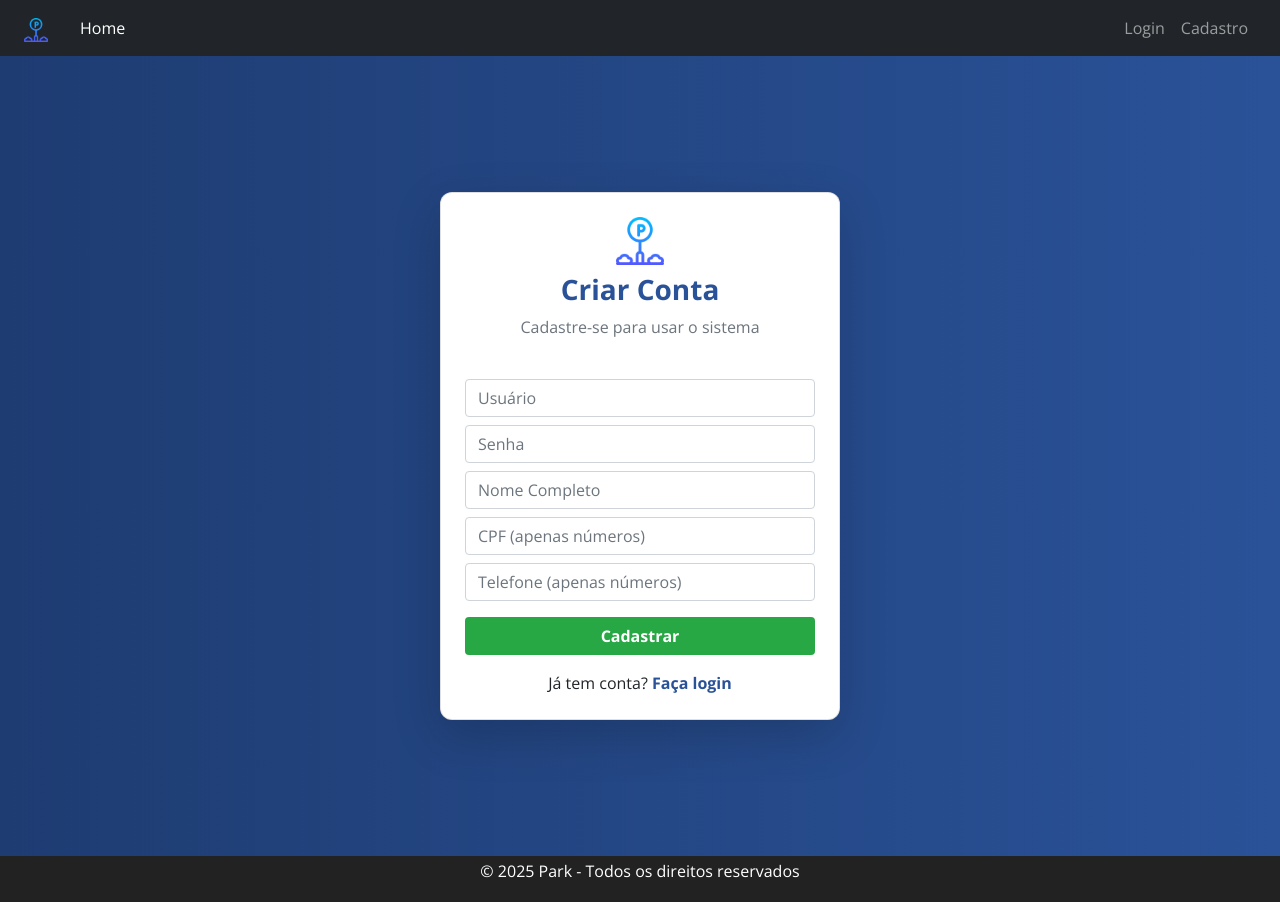
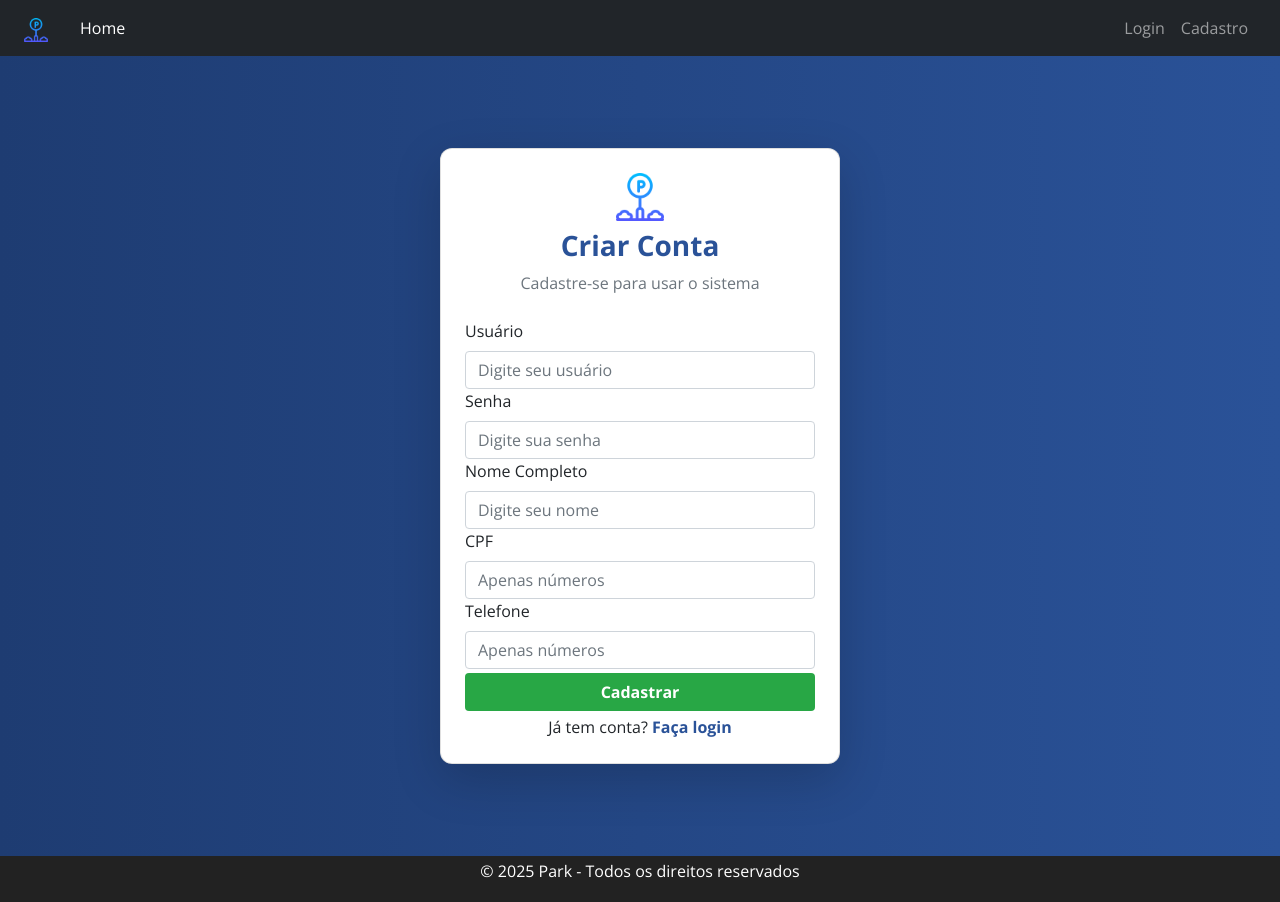
Before and after one commit to MauryDev/Projeto-final---teste, a React (Create React App) app in the folder frontend/: page /cadastro in a window 1280 px wide. Built offline with nearby package versions, Linux system fonts and the light colour scheme.

Commit message:
Ajustes nas telas de login e cadastro e a tela de perfil iniciada

```diff
--- a/frontend/package.json
+++ b/frontend/package.json
@@ -27,6 +27,7 @@
     "react-icons": "^5.5.0",
     "react-router-dom": "6",
     "react-scripts": "5.0.1",
+    "sweetalert2": "^11.23.0",
     "typescript": "^4.4.2",
     "web-vitals": "^2.1.0",
     "yup": "^1.7.0",
--- a/frontend/src/api/usuarioService.ts
+++ b/frontend/src/api/usuarioService.ts
@@ -4,3 +4,8 @@ export async function createUsuario(username: string, password: string) {
   const res = await api.post("/usuarios", { username, password });
   return res.data;
 }
+
+export async function getUsuarioById(id: number) {
+  const res = await api.get(`/usuarios/${id}`);
+  return res.data;
+}
--- a/frontend/src/components/AuthLayout.tsx
+++ b/frontend/src/components/AuthLayout.tsx
@@ -5,6 +5,7 @@ type AuthLayoutProps = {
   subtitle: string;
   iconColor?: string;
   children: React.ReactNode;
+  subtitleStyle?: React.CSSProperties
 };
 
 export default function AuthLayout({
@@ -12,6 +13,7 @@ export default function AuthLayout({
   subtitle,
   iconColor = "#ffc107",
   children,
+  subtitleStyle,
 }: AuthLayoutProps) {
   return (
     <div
@@ -33,7 +35,9 @@ export default function AuthLayout({
           <h3 className="mt-2" style={{ color: "#2a5298", fontWeight: "bold" }}>
             {title}
           </h3>
-          <p className="text-muted">{subtitle}</p>
+          <p className="text-muted" style={subtitleStyle}>
+            {subtitle}
+          </p>
         </div>
 
         {children}
--- a/frontend/src/context/AuthContext.tsx
+++ b/frontend/src/context/AuthContext.tsx
@@ -1,47 +1,55 @@
 import React, { createContext, useState, ReactNode, useEffect } from "react";
 
 export interface AuthContextType {
+  id: string | null;
   token: string | null;
   username: string | null;
-  login: (token: string, username: string) => void;
+  login: (id: string | null, token: string, username: string) => void;
   logout: () => void;
-  loading: boolean; // ✅ adiciona aqui
+  loading: boolean;
 }
 
 export const AuthContext = createContext<AuthContextType | undefined>(undefined);
 
 export const AuthProvider = ({ children }: { children: ReactNode }) => {
+  const [id, setId] = useState<string | null>(null);
   const [token, setToken] = useState<string | null>(null);
   const [username, setUsername] = useState<string | null>(null);
-  const [loading, setLoading] = useState(true); // ✅ adiciona aqui
+  const [loading, setLoading] = useState(true);
 
   useEffect(() => {
-    // Restaurar do localStorage ao recarregar a página
+    const savedId = localStorage.getItem("id");
     const savedToken = localStorage.getItem("token");
     const savedUsername = localStorage.getItem("username");
-    if (savedToken && savedUsername) {
+    if (savedId && savedToken && savedUsername) {
+      setId(savedId);
       setToken(savedToken);
       setUsername(savedUsername);
     }
-    setLoading(false); // ✅ marca carregamento como concluído
+    setLoading(false);
   }, []);
 
-  const login = (newToken: string, newUsername: string) => {
+  const login = (newId: string | null, newToken: string, newUsername: string) => {
+    setId(newId);
     setToken(newToken);
     setUsername(newUsername);
+
+    if (newId) localStorage.setItem("id", newId);
     localStorage.setItem("token", newToken);
     localStorage.setItem("username", newUsername);
   };
 
   const logout = () => {
+    setId(null);
     setToken(null);
     setUsername(null);
+    localStorage.removeItem("id");
     localStorage.removeItem("token");
     localStorage.removeItem("username");
   };
 
   return (
-    <AuthContext.Provider value={{ token, username, login, logout, loading }}>
+    <AuthContext.Provider value={{ id, token, username, login, logout, loading }}>
       {children}
     </AuthContext.Provider>
   );
--- a/frontend/src/pages/Cadastro.tsx
+++ b/frontend/src/pages/Cadastro.tsx
@@ -1,5 +1,7 @@
+import React, { useState } from "react";
 import { useForm } from "react-hook-form";
 import { useNavigate } from "react-router-dom";
+import Swal from "sweetalert2";
 import api from "../api/api";
 import AuthLayout from "../components/AuthLayout";
 
@@ -12,58 +14,42 @@ type FormValues = {
 };
 
 export default function Cadastro() {
-  const {
-    register,
-    handleSubmit,
-    formState: { errors },
-    setValue
-  } = useForm<FormValues>();
+  const { register, handleSubmit, formState: { errors }, setValue } = useForm<FormValues>();
   const navigate = useNavigate();
+  const [loading, setLoading] = useState(false);
 
   const onSubmit = async (data: FormValues) => {
+    setLoading(true);
     try {
-      // Step 1: Create the user (Usuario)
-      const userResponse = await api.post('/usuarios', {
-        username: data.username,
-        password: data.password,
+      await api.post('/usuarios', { username: data.username, password: data.password });
+      const loginResponse = await api.post('/auth', { username: data.username, password: data.password });
+      localStorage.setItem('token', loginResponse.data.token);
+      await api.post('/clientes', { nome: data.nome, cpf: data.cpf, telefone: data.telefone });
+
+      Swal.fire({
+        icon: "success",
+        title: "Cadastro realizado",
+        text: "Usuário e cliente criados com sucesso!",
+        timer: 2000,
+        showConfirmButton: false,
       });
 
-      // Step 2: Login to get the JWT token
-      const loginResponse = await api.post('/auth', {
-        username: data.username,
-        password: data.password,
-      });
-
-      localStorage.setItem('token', loginResponse.data.token);
-
-      // Step 3: Create the client (Cliente) with the obtained token
-      // The token is automatically added by the Axios interceptor
-      const clientResponse = await api.post('/clientes', {
-        nome: data.nome,
-        cpf: data.cpf,
-        telefone: data.telefone,
-      });
-
-      alert("Usuário e Cliente criados com sucesso!");
-      navigate("/vagas");
+      navigate("/login");
 
     } catch (err: any) {
-      if (err.response) {
-        alert("Erro no cadastro: " + err.response.data.message);
-      } else {
-        alert("Erro ao cadastrar usuário. Verifique sua conexão ou tente novamente.");
-      }
+      const message = err.response?.data?.message || "Erro ao cadastrar. Verifique sua conexão ou tente novamente.";
+      Swal.fire({ icon: "error", title: "Falha no cadastro", text: message });
       console.error(err);
+    } finally {
+      setLoading(false);
     }
   };
 
-  // Função para formatar o CPF
   const handleCpfChange = (e: React.ChangeEvent<HTMLInputElement>) => {
     const value = e.target.value.replace(/\D/g, '').slice(0, 11);
     setValue('cpf', value, { shouldValidate: true });
   };
 
-  // Função para formatar o telefone
   const handleTelefoneChange = (e: React.ChangeEvent<HTMLInputElement>) => {
     const value = e.target.value.replace(/\D/g, '').slice(0, 15);
     setValue('telefone', value, { shouldValidate: true });
@@ -74,105 +60,102 @@ export default function Cadastro() {
       title="Criar Conta"
       subtitle="Cadastre-se para usar o sistema"
       iconColor="#28a745"
+      subtitleStyle={{ marginBottom: '0rem' }} // diminui distância até o primeiro input
     >
-      <form onSubmit={handleSubmit(onSubmit)}>
+      <form onSubmit={handleSubmit(onSubmit)} style={{ gap: '0.25rem' }}>
+        <div className="mb-0.5">
+          <label htmlFor="username" className="form-label">Usuário</label>
           <input
-          className="form-control mb-2"
+            id="username"
+            className="form-control"
             type="text"
-          placeholder="Usuário"
+            placeholder="Digite seu usuário"
             {...register("username", { required: "Usuário é obrigatório" })}
+            disabled={loading}
           />
-        {errors.username && (
-          <p className="text-danger">{errors.username.message}</p>
-        )}
+          {errors.username && <p className="text-danger mb-0">{errors.username.message}</p>}
+        </div>
 
+        <div className="mb-0.5">
+          <label htmlFor="password" className="form-label">Senha</label>
           <input
-          className="form-control mb-2"
+            id="password"
+            className="form-control"
             type="password"
-          placeholder="Senha"
+            placeholder="Digite sua senha"
             {...register("password", {
               required: "Senha é obrigatória",
-            minLength: {
-              value: 6,
-              message: "Senha precisa ter no mínimo 6 caracteres",
-            },
+              minLength: { value: 6, message: "Senha precisa ter no mínimo 6 caracteres" },
             })}
+            disabled={loading}
+            autoComplete="new-password"
           />
-        {errors.password && (
-          <p className="text-danger">{errors.password.message}</p>
-        )}
+          {errors.password && <p className="text-danger mb-0">{errors.password.message}</p>}
+        </div>
 
+        <div className="mb-0.5">
+          <label htmlFor="nome" className="form-label">Nome Completo</label>
           <input
-          className="form-control mb-2"
+            id="nome"
+            className="form-control"
             type="text"
-          placeholder="Nome Completo"
+            placeholder="Digite seu nome"
             {...register("nome", {
               required: "Nome é obrigatório",
-            minLength: {
-              value: 5,
-              message: "Nome precisa ter no mínimo 5 caracteres"
-            }
+              minLength: { value: 5, message: "Nome precisa ter no mínimo 5 caracteres" },
             })}
+            disabled={loading}
           />
-        {errors.nome && (
-          <p className="text-danger">{errors.nome.message}</p>
-        )}
+          {errors.nome && <p className="text-danger mb-0">{errors.nome.message}</p>}
+        </div>
 
+        <div className="mb-0.5">
+          <label htmlFor="cpf" className="form-label">CPF</label>
           <input
-          className="form-control mb-2"
+            id="cpf"
+            className="form-control"
             type="text"
-          placeholder="CPF (apenas números)"
+            placeholder="Apenas números"
             {...register("cpf", {
               required: "CPF é obrigatório",
-            minLength: {
-              value: 11,
-              message: "O CPF deve ter 11 dígitos"
-            },
-            maxLength: {
-              value: 11,
-              message: "O CPF deve ter 11 dígitos"
-            }
+              minLength: { value: 11, message: "CPF deve ter 11 dígitos" },
+              maxLength: { value: 11, message: "CPF deve ter 11 dígitos" },
             })}
             onChange={handleCpfChange}
+            disabled={loading}
           />
-        {errors.cpf && (
-          <p className="text-danger">{errors.cpf.message}</p>
-        )}
+          {errors.cpf && <p className="text-danger mb-0">{errors.cpf.message}</p>}
+        </div>
 
+        <div className="mb-0.5">
+          <label htmlFor="telefone" className="form-label">Telefone</label>
           <input
-          className="form-control mb-2"
+            id="telefone"
+            className="form-control"
             type="text"
-          placeholder="Telefone (apenas números)"
+            placeholder="Apenas números"
             {...register("telefone", {
               required: "Telefone é obrigatório",
-            minLength: {
-              value: 11,
-              message: "O Telefone deve ter no mínimo 11 dígitos"
-            },
-            maxLength: {
-              value: 15,
-              message: "O Telefone deve ter no máximo 15 dígitos"
-            }
+              minLength: { value: 11, message: "Telefone deve ter no mínimo 11 dígitos" },
+              maxLength: { value: 15, message: "Telefone deve ter no máximo 15 dígitos" },
             })}
             onChange={handleTelefoneChange}
+            disabled={loading}
           />
-        {errors.telefone && (
-          <p className="text-danger">{errors.telefone.message}</p>
-        )}
+          {errors.telefone && <p className="text-danger mb-0">{errors.telefone.message}</p>}
+        </div>
 
         <button
-          className="btn w-100 mt-2"
           type="submit"
-          style={{
-            backgroundColor: "#28a745",
-            color: "#fff",
-            fontWeight: "bold",
-          }}
+          className="btn w-100 mt-1"
+          style={{ backgroundColor: "#28a745", color: "#fff", fontWeight: "bold" }}
+          disabled={loading}
         >
-          Cadastrar
+          {loading ? "Cadastrando..." : "Cadastrar"}
         </button>
       </form>
-      <p className="text-center mt-3 mb-0">
+
+      <p className="text-center mt-1 mb-0">
         Já tem conta?{" "}
         <span
           style={{ color: "#2a5298", fontWeight: "bold", cursor: "pointer" }}
--- a/frontend/src/pages/Login.tsx
+++ b/frontend/src/pages/Login.tsx
@@ -1,5 +1,6 @@
 import React, { useState } from "react";
 import { useNavigate } from "react-router-dom";
+import Swal from "sweetalert2";
 import { useAuth } from "../hooks/useAuth";
 import { login as loginAPI } from "../api/authService";
 import AuthLayout from "../components/AuthLayout";
@@ -9,47 +10,90 @@ export default function Login() {
   const navigate = useNavigate();
   const [username, setUsername] = useState("");
   const [password, setPassword] = useState("");
-  const [error, setError] = useState("");
+  const [loading, setLoading] = useState(false);
 
   const handleSubmit = async (e: React.FormEvent) => {
     e.preventDefault();
+    if (!username || !password) {
+      Swal.fire({
+        icon: "warning",
+        title: "Atenção",
+        text: "Preencha todos os campos",
+      });
+      return;
+    }
+
+    setLoading(true);
+
     try {
-      const res = await loginAPI(username, password);
-      login(res.token, username); // Salva token e username
+      const res = await loginAPI(username, password); // retorna { token, sub }
+
+      // Usa diretamente 'username' ou 'sub' retornado pelo backend
+      login(null, res.token, res.sub || username);
+
+      Swal.fire({
+        icon: "success",
+        title: "Login efetuado",
+        text: `Bem-vindo, ${res.sub || username}!`,
+        timer: 1500,
+        showConfirmButton: false,
+      });
+
       navigate("/home");
-    } catch {
-      setError("Credenciais inválidas");
+    } catch (err: any) {
+      const message =
+        err.response?.data?.message || "Erro ao conectar com o servidor, tente novamente";
+      Swal.fire({
+        icon: "error",
+        title: "Falha no login",
+        text: message,
+      });
+    } finally {
+      setLoading(false);
     }
   };
 
   return (
     <AuthLayout title="Estacionamento Inteligente" subtitle="Acesse sua conta">
       <form onSubmit={handleSubmit}>
+        <div className="mb-3">
+          <label htmlFor="username" className="form-label">
+            Usuário
+          </label>
           <input
-          className="form-control mb-3"
+            id="username"
+            className="form-control"
             type="text"
-          placeholder="Usuário"
+            placeholder="Digite seu usuário"
             value={username}
             onChange={(e) => setUsername(e.target.value)}
+            disabled={loading}
           />
+        </div>
+
+        <div className="mb-3">
+          <label htmlFor="password" className="form-label">
+            Senha
+          </label>
           <input
-          className="form-control mb-3"
+            id="password"
+            className="form-control"
             type="password"
-          placeholder="Senha"
+            placeholder="Digite sua senha"
             value={password}
             onChange={(e) => setPassword(e.target.value)}
+            disabled={loading}
+            autoComplete="current-password"
           />
-        {error && <div className="alert alert-danger">{error}</div>}
+        </div>
+
         <button
           className="btn w-100"
           type="submit"
-          style={{
-            backgroundColor: "#ffc107",
-            color: "#1e3c72",
-            fontWeight: "bold",
-          }}
+          style={{ backgroundColor: "#ffc107", color: "#1e3c72", fontWeight: "bold" }}
+          disabled={loading}
         >
-          Entrar
+          {loading ? "Entrando..." : "Entrar"}
         </button>
       </form>
 
--- /dev/null
+++ b/frontend/src/pages/PerfilUsuario.tsx
@@ -0,0 +1,87 @@
+import React, { useEffect, useState } from "react";
+import { useAuth } from "../hooks/useAuth";
+import { getUsuarioById } from "../api/usuarioService";
+
+interface Usuario {
+  id: number;
+  username: string;
+  role: string;
+  nome?: string;
+}
+
+export default function PerfilUsuario() {
+  const { token } = useAuth(); // token do contexto
+  const [usuario, setUsuario] = useState<Usuario | null>(null);
+  const [loading, setLoading] = useState(true);
+  const [error, setError] = useState<string | null>(null);
+
+  useEffect(() => {
+    const userId = localStorage.getItem("userId"); // id salvo no login
+    if (!userId || !token) {
+      setError("Usuário não autenticado");
+      setLoading(false);
+      return;
+    }
+
+    getUsuarioById(Number(userId))
+      .then((data) => {
+        if (!data) {
+          setError("Usuário não encontrado");
+        } else {
+          setUsuario(data);
+        }
+      })
+      .catch((err) => {
+        console.error("Erro ao carregar usuário:", err);
+        setError("Erro ao carregar dados do usuário");
+      })
+      .finally(() => setLoading(false));
+  }, [token]);
+
+  if (loading) return <p>Carregando...</p>;
+  if (error) return <p>{error}</p>;
+  if (!usuario) return <p>Usuário não encontrado</p>;
+
+  return (
+    <div className="container mt-5">
+      <div className="card shadow-sm">
+        <div className="card-header bg-primary text-white">
+          <h4 className="mb-0">Perfil do Usuário</h4>
+        </div>
+        <div className="card-body">
+          <div className="row mb-3">
+            <div className="col-md-6">
+              <label className="form-label">ID</label>
+              <input type="text" className="form-control" value={usuario.id} readOnly />
+            </div>
+            <div className="col-md-6">
+              <label className="form-label">Email</label>
+              <input type="text" className="form-control" value={usuario.username} readOnly />
+            </div>
+          </div>
+
+          <div className="row mb-3">
+            <div className="col-md-6">
+              <label className="form-label">Nome</label>
+              <input
+                type="text"
+                className="form-control"
+                value={usuario.nome ?? "Não informado"}
+                readOnly
+              />
+            </div>
+            <div className="col-md-6">
+              <label className="form-label">Perfil</label>
+              <input type="text" className="form-control" value={usuario.role} readOnly />
+            </div>
+          </div>
+
+          <div className="d-flex justify-content-between">
+            <button className="btn btn-outline-primary">Editar Perfil</button>
+            <button className="btn btn-outline-warning">Alterar Senha</button>
+          </div>
+        </div>
+      </div>
+    </div>
+  );
+}
```
Also changed, not shown: frontend/src/App.tsx (+9 -0 lines), frontend/src/components/Navbar.tsx (+8 -1 lines), 1 other file (tests, documents, lock files or other folders). Lines whose indentation alone changed are shown as unchanged.
